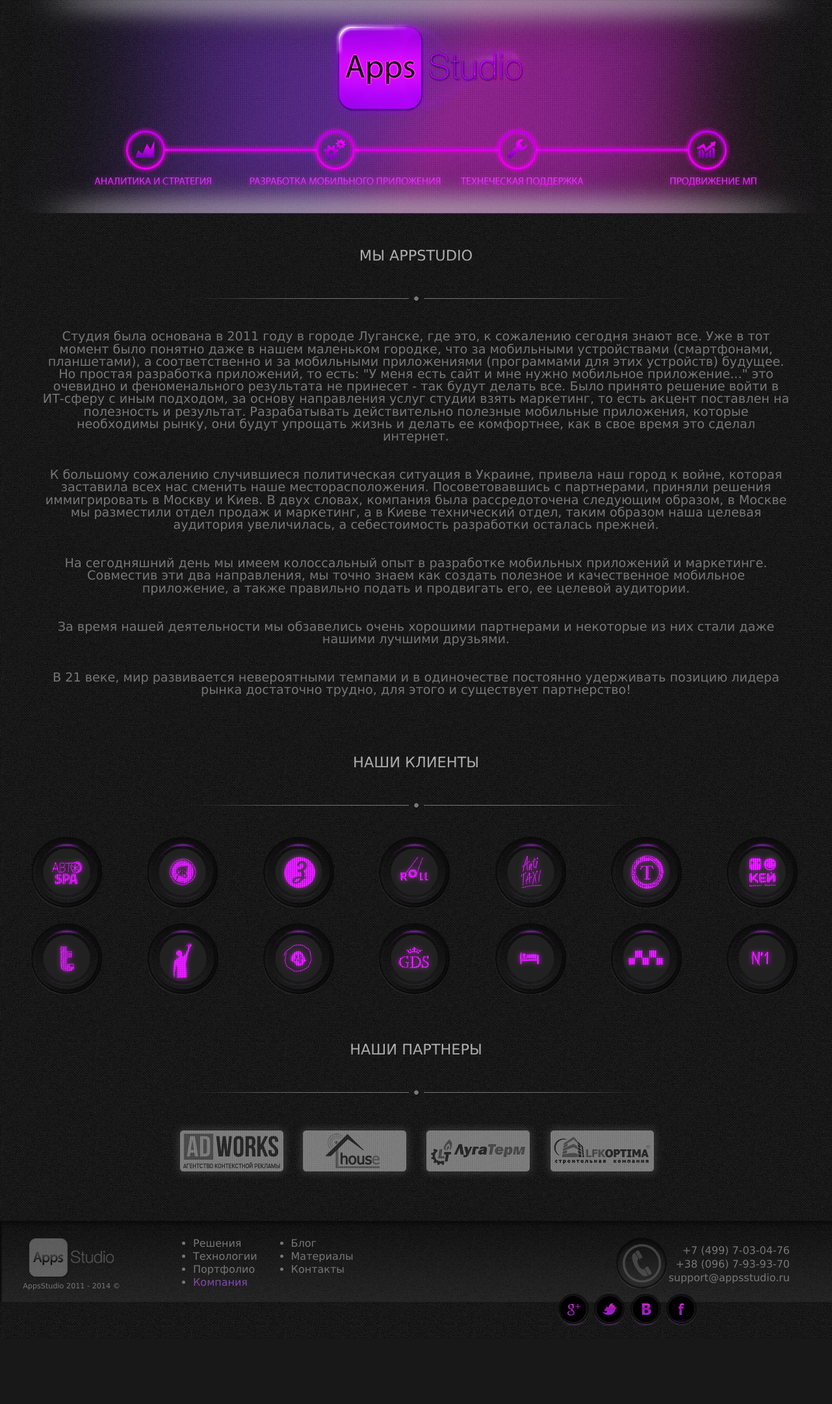
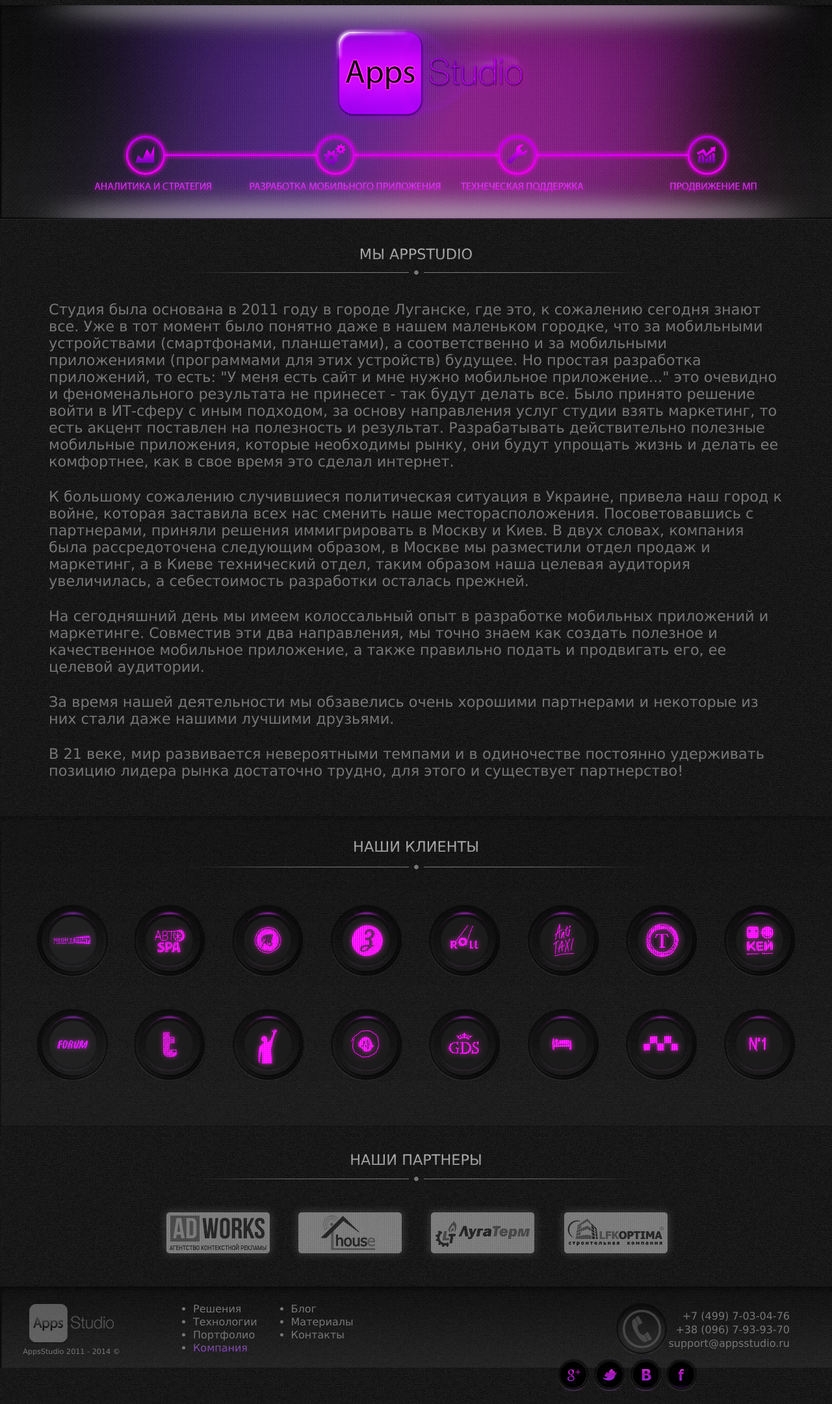
Before and after one commit to RuslanGrigoryev/Apps_studio, a PHP site: page /we_are.html in a window 1280 px wide. Shown: the part 138-2299 px from the top of the page at 65% size. Before the commit the page ends 2198 px from the top, so only its background shows below. Run offline with PHP 8.4, Linux system fonts and the light colour scheme; some libraries are stand-ins or nearby versions.

Commit message:
Perfect Piчуд о нас страница

```diff
--- a/css/style.css
+++ b/css/style.css
@@ -686,22 +686,46 @@ header .contact__item {
     font-size: 0.5em;
 }
 /*13. Section we-are styles*/
+.we-are {
+    padding: 40px 0 28px 0;
+}
+.we-are h1 span {
+    padding: 0 0 25px 0;
+    margin: 0 0 36px 0;
+}
 .we-are p {
-    font-size: 1.2em;
-    margin: 0 0 40px 0;
-    padding: 0 50px;
+    font-size: 1.4em;
+    margin: 0 0 28px 0;
+    padding: 0 60px;
+    text-align: left;
+    line-height: 26px;
 }
 /*14. Section clients styles*/
+.clients {
+  background: url(../i/markup/bg-cl.png) no-repeat;
+  background-size: 100% 100%;
+  padding: 37px 0 22px 0;
+}
+.clients h1 span {
+  padding: 0 0 27px 0;
+  margin: 0 0 51px 0;
+}
 .clients-list {}
 .clients-list__item {
     float: left;
-    margin: 0 34px 20px 34px;
+    margin: 0 0px 47px 41px;
 }
 .clients-list__item__link {
     display: inline-block;
     width: 110px;
     height: 110px;
     background: url(../i/markup/sprite-clients.png) no-repeat;
+}
+.clients-list__item__link--night2 {
+  background-position: -1069px -8px;
+}
+.clients-list__item__link--forum {
+  background-position: -1069px -168px;
 }
 .clients-list__item__link--spa {
     background-position: -9px -8px;
@@ -745,55 +769,70 @@ header .contact__item {
 .clients-list__item__link--tax {
     background-position: -759px -168px;
 }
+.clients-list__item__link--night2:hover {
+  background-position: -1069px -320px;
+}
+.clients-list__item__link--forum:hover {
+  background-position: -1069px -480px;
+}
 .clients-list__item__link--spa:hover {
-    background-position: -10px -321px;
+    background-position: -8px -321px;
 }
 .clients-list__item__link--clever:hover {
-    background-position: -159px -321px;
+    background-position: -158px -321px;
 }
 .clients-list__item__link--three:hover {
-    background-position: -309px -321px;
+    background-position: -308px -321px;
 }
 .clients-list__item__link--roll:hover {
-    background-position: -459px -321px;
+    background-position: -458px -321px;
 }
 .clients-list__item__link--anti-taxi:hover {
-    background-position: -609px -321px;
+    background-position: -608px -321px;
 }
 .clients-list__item__link--taxi:hover {
-    background-position: -759px -321px;
+    background-position: -758px -321px;
 }
 .clients-list__item__link--key:hover {
-    background-position: -909px -321px;
+    background-position: -908px -321px;
 }
 .clients-list__item__link--twit:hover {
-    background-position: -9px -481px;
+    background-position: -8px -481px;
 }
 .clients-list__item__link--party:hover {
-    background-position: -159px -481px;
+    background-position: -158px -481px;
 }
 .clients-list__item__link--stone:hover {
-    background-position: -309px -481px;
+    background-position: -308px -481px;
 }
 .clients-list__item__link--gds:hover {
-    background-position: -459px -481px;
+    background-position: -458px -481px;
 }
 .clients-list__item__link--bedroom:hover {
-    background-position: -609px -481px;
+    background-position: -608px -481px;
 }
 .clients-list__item__link--numone:hover {
-    background-position: -909px -481px;
+    background-position: -908px -481px;
 }
 .clients-list__item__link--tax:hover {
-    background-position: -759px -481px;
+    background-position: -758px -481px;
 }
 /*15. Section partners styles*/
+.partners {
+  padding: 39px 0 0 0;
+}
+.partners h1 span {
+    padding: 0 0 26px 0;
+
+    margin: 0 0 34px 0;
+}
 .partners-list {
     text-align: center;
-    margin: 0 0 60px 0;
+    margin: 0 0 35px 0;
 }
 .partners-list__item {
     display: inline-block;
+    margin: 0px 7px;
 }
 .partners-list__item__link {
     display: block;
--- a/we_are.html
+++ b/we_are.html
@@ -71,7 +71,7 @@
 
 	</header>
 
-	<section class="header-img">
+	<section class="header-img with__bottom">
 
 		<div class="wrapper">
 			<img src="i/img-07.png" alt="image">
@@ -111,6 +111,9 @@
 
 			<ul class="clients-list clearfix">
 				<li class="clients-list__item">
+					<a href="#" class="clients-list__item__link clients-list__item__link--night2"></a>
+				</li>
+				<li class="clients-list__item">
 					<a href="#" class="clients-list__item__link clients-list__item__link--spa"></a>
 				</li>
 				<li class="clients-list__item">
@@ -130,6 +133,9 @@
 				</li>
 				<li class="clients-list__item">
 					<a href="#" class="clients-list__item__link clients-list__item__link--key"></a>
+				</li>
+				<li class="clients-list__item">
+					<a href="#" class="clients-list__item__link clients-list__item__link--forum"></a>
 				</li>
 				<li class="clients-list__item">
 					<a href="#" class="clients-list__item__link clients-list__item__link--twit"></a>
```
Also changed, not shown: i/markup/bg-cl.png (added), i/markup/sprite-clients.png.
